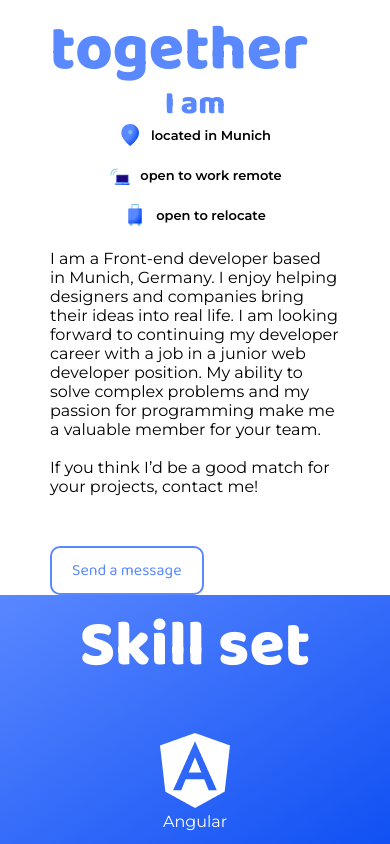
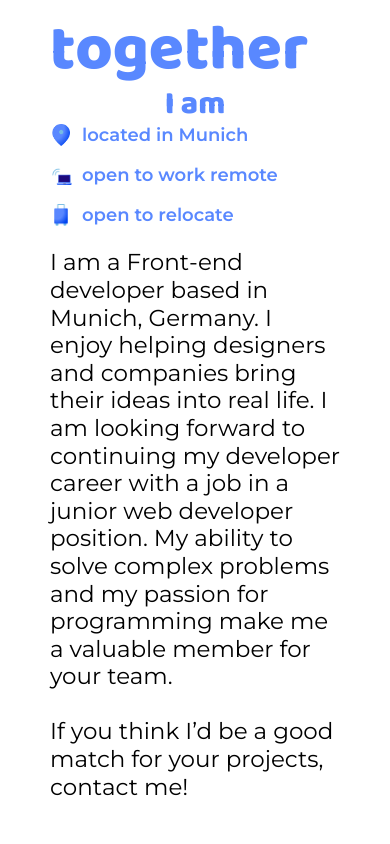
Before and after one commit to P-Hoffmann98/Portfolio, an Angular app: page / in a window 390 px wide. Shown: the part 1160-2004 px from the top of the page. Built offline with nearby package versions, Linux system fonts and the light colour scheme.

Commit message:
About-Me Section close to finish

```diff
--- a/src/app/about-me/about-me.component.scss
+++ b/src/app/about-me/about-me.component.scss
@@ -1,3 +1,5 @@
+$brand: #5988ff;
+
 .about-me-body {
   display: flex;
   width: calc(100% - 100px);
@@ -46,11 +48,11 @@
 
 .about-me-send-message {
   margin-top: 50px;
-  font-family: "Baloo";
+  font-family: 'Courier New', Courier, monospace; //change to Poppins
   color: #5988ff;
   border: 2px solid #5988ff;
   background-color: white;
-  padding: 10px 20px;
+  padding: 13px 24px 13px 24px;
   border-radius: 10px; /* Smooth rounded edges */
   cursor: pointer;
   font-size: 16px;
@@ -76,6 +78,7 @@ h2 {
     flex-direction: column; /* vertical stacking */
     align-items: stretch;
     gap: 20px; /* space between top and bottom blocks */
+    margin-bottom: 100px;
   }
 
   h1 {
@@ -101,14 +104,25 @@ h2 {
   }
   .about-me-right {
     order: 2;
+    display: flex;
+    flex-direction: column;
+    align-items: center;
   }
 
- .symbols-with-text {
-    width: 100%;
+  .about-me-text {
+    font-family: "Montserrat";
+    font-size: 23px;
+    font-weight: 400;
+    text-align: left;
+    line-height: 120%;
+  }
+
+  .symbols-with-text {
     display: flex;
     flex-direction: column;
     gap: 12px;
-    align-items: center;
+    align-items: flex-start;
+    width: 100%;
   }
   .symbols-with-text > div {
     display: flex;
@@ -123,8 +137,11 @@ h2 {
   }
   .symbols-with-text p {
     margin: 0;
-    font-size: 13px;
+    color: $brand;
+    font-family: "Montserrat";
+    font-size: 18px;
     font-weight: 600;
     text-align: left;
+    line-height: 120%;
   }
 }
```
